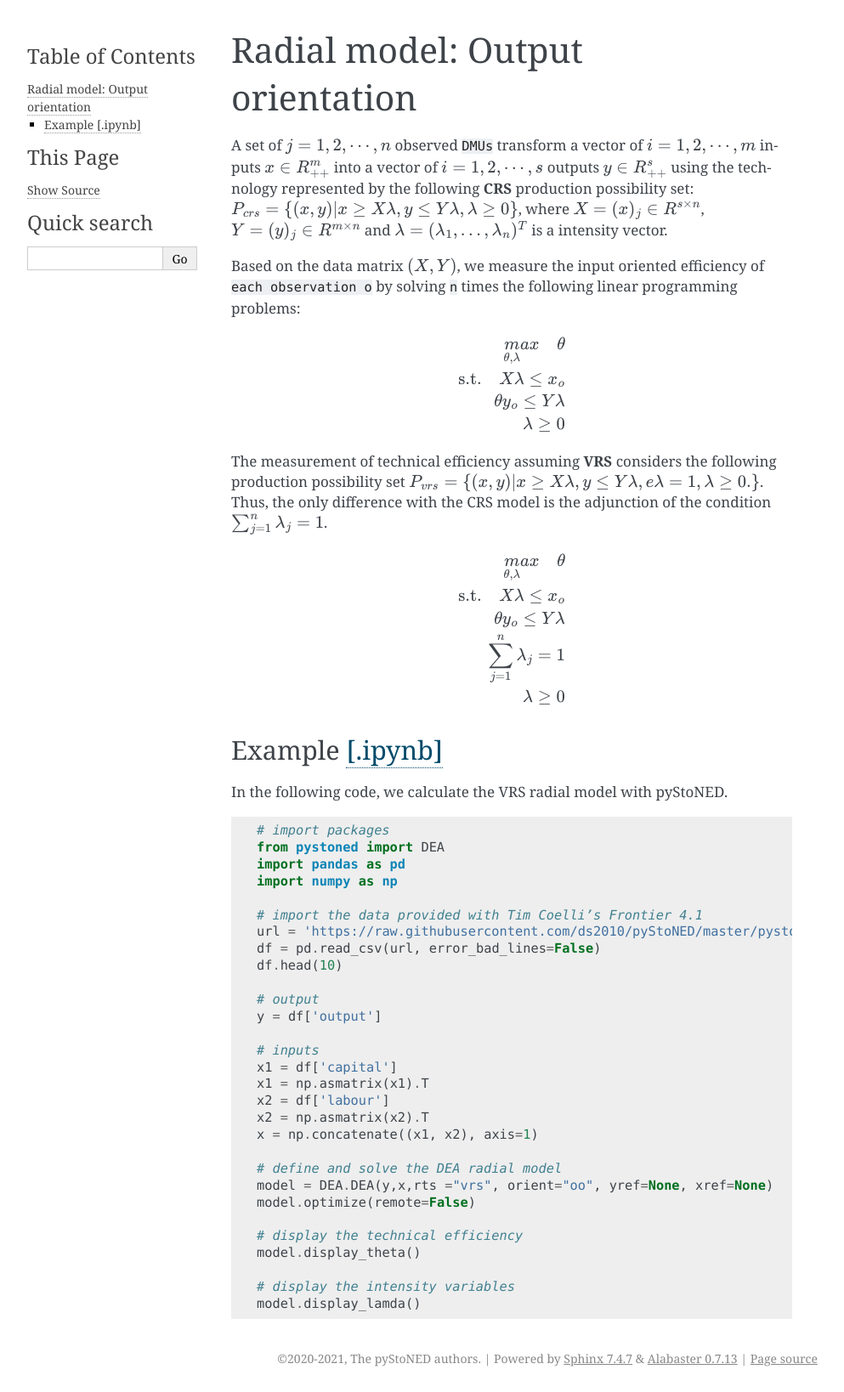
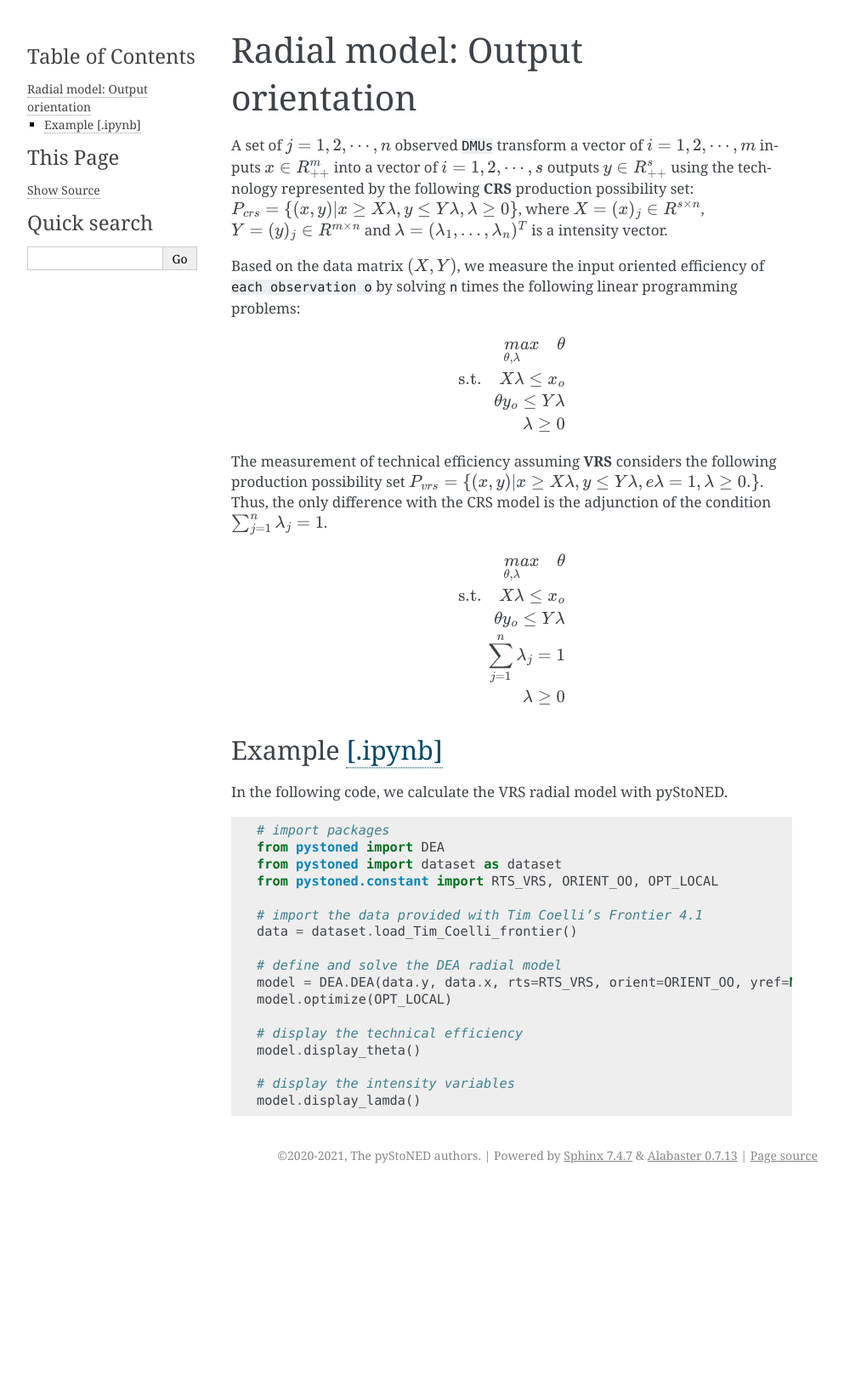
Before and after one commit to ds2010/pyStoNED, a Sphinx documentation site: the page built from doc/sphinx/examples/DEA/dea_oo.rst, in a window 1280 px wide. Shown: the whole page at 85% size, without its empty margins (148-1141 px from the left). Built offline with Sphinx 7.4.7, drawn with Linux system fonts in a browser that asks for light colours; after the commit the page ends 1399 px from its top, so only the background shows below that.

Commit message:
doc(DEA): update DEA examples

```diff
--- a/doc/sphinx/examples/DEA/dea_oo.rst
+++ b/doc/sphinx/examples/DEA/dea_oo.rst
@@ -51,27 +51,15 @@ In the following code, we calculate the VRS radial model with pyStoNED.
 
     # import packages
     from pystoned import DEA
-    import pandas as pd
-    import numpy as np
+    from pystoned import dataset as dataset
+    from pystoned.constant import RTS_VRS, ORIENT_OO, OPT_LOCAL
 
     # import the data provided with Tim Coelli’s Frontier 4.1
-    url = 'https://raw.githubusercontent.com/ds2010/pyStoNED/master/pystoned/data/41Firm.csv'
-    df = pd.read_csv(url, error_bad_lines=False)
-    df.head(10)
-
-    # output
-    y = df['output']
-
-    # inputs
-    x1 = df['capital']
-    x1 = np.asmatrix(x1).T
-    x2 = df['labour']
-    x2 = np.asmatrix(x2).T
-    x = np.concatenate((x1, x2), axis=1)
+    data = dataset.load_Tim_Coelli_frontier()
 
     # define and solve the DEA radial model
-    model = DEA.DEA(y,x,rts ="vrs", orient="oo", yref=None, xref=None)
-    model.optimize(remote=False)
+    model = DEA.DEA(data.y, data.x, rts=RTS_VRS, orient=ORIENT_OO, yref=None, xref=None)
+    model.optimize(OPT_LOCAL)
 
     # display the technical efficiency
     model.display_theta()
```
Also changed, not shown: doc/sphinx/examples/DEA/dea_io.rst (+5 -17 lines), 2 other files.
